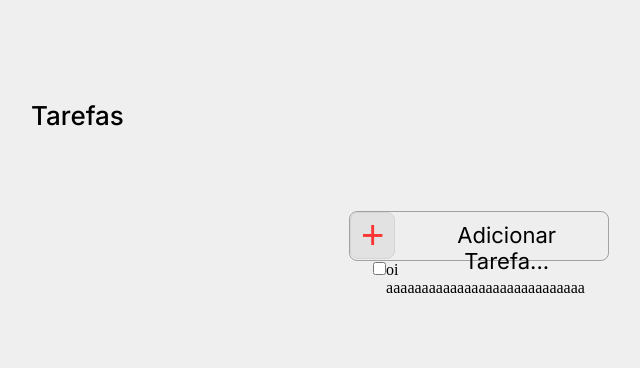
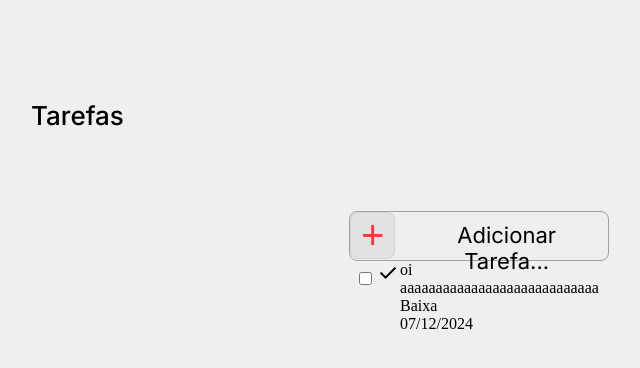
Before and after one commit to gfloriano11/to-do-list, a PHP site: page / in a window 1280 px wide. Shown: the top 368 px of the page, without its empty margins (161-801 px from the left). Run offline with PHP 8.4, Linux system fonts and the light colour scheme; data that the repository does not hold is empty.

Commit message:
feat: get the icon font from google

```diff
--- a/code/frontend/index.php
+++ b/code/frontend/index.php
@@ -6,6 +6,7 @@
     <link rel="icon" type="image/png" href="../../other/images/check-icon.png">
     <link rel="stylesheet" href="style/global.css">
     <link rel="stylesheet" href="style/application.css">
+    <link rel="stylesheet" href="https://fonts.googleapis.com/css2?family=Material+Symbols+Outlined:opsz,wght,FILL,GRAD@20..48,100..700,0..1,-50..200&icon_names=check">
     <script async src="script/add_task.js"></script>
     <!-- https://todoist.com/pt-BR -> site referencial -->
     <title>To do List</title>
@@ -85,15 +86,27 @@
             <div class="task_container">
                 <div class="task" style="display: flex;">
                     <div class="check">
-                        <label for="check"></label>
-                        <input type="checkbox" name="check">
+                    <label>
+                        <input type="checkbox" name="subscribe" value="yes">
+                        <span class="material-symbols-outlined check_icon">check</span>
+                    </label>
                     </div>
                     <div class="info_container">
-                        <div class="task_name">
-                            <p>oi</p>
+                        <div>
+                            <div class="task_name">
+                                <p>oi</p>
+                            </div>
+                            <div class="task_desc">
+                                <p>aaaaaaaaaaaaaaaaaaaaaaaaaaaa</p>
+                            </div>
                         </div>
-                        <div class="task_desc">
-                            <p>aaaaaaaaaaaaaaaaaaaaaaaaaaaa</p>
+                        <div class="">
+                            <div class="priority">
+                                <p>Baixa</p>
+                            </div>
+                            <div class="final_date">
+                                <p>07/12/2024</p>
+                            </div>
                         </div>
                     </div>
                 </div>
--- a/code/frontend/style/application.css
+++ b/code/frontend/style/application.css
@@ -297,3 +297,5 @@
     justify-content: center;
     align-items: center;
 }
+
+/* fazer check pelo js */
```
